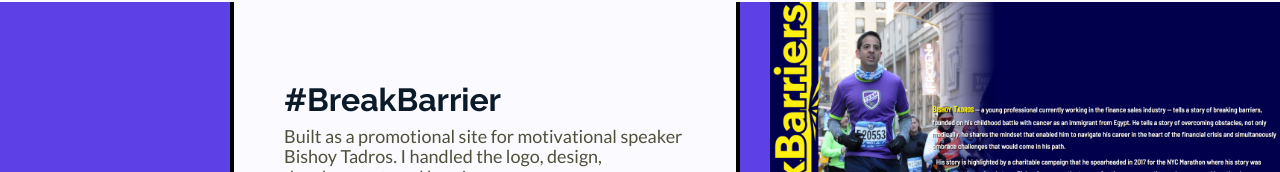
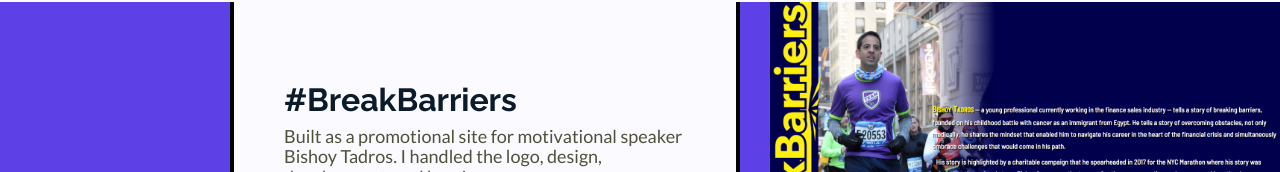
Before and after one commit to GalanCM/Portfolio, a Vue app: page /portfolio in a window 1280 px wide. Shown: the part 377-549 px from the top of the page. Built offline with nearby package versions, Linux system fonts and the light colour scheme.

Commit message:
Fix typo in #BreakBarrier

```diff
--- a/src/views/Portfolio.vue
+++ b/src/views/Portfolio.vue
@@ -29,7 +29,7 @@ export default Vue.extend({
           repoUrl: null,
           image: "breakbarriers.jpg",
           video: null,
-          title: "#BreakBarrier",
+          title: "#BreakBarriers",
           tagline:
             "Built as a promotional site for motivational speaker Bishoy Tadros. I handled the logo, design, development, and hosting."
         },
```
